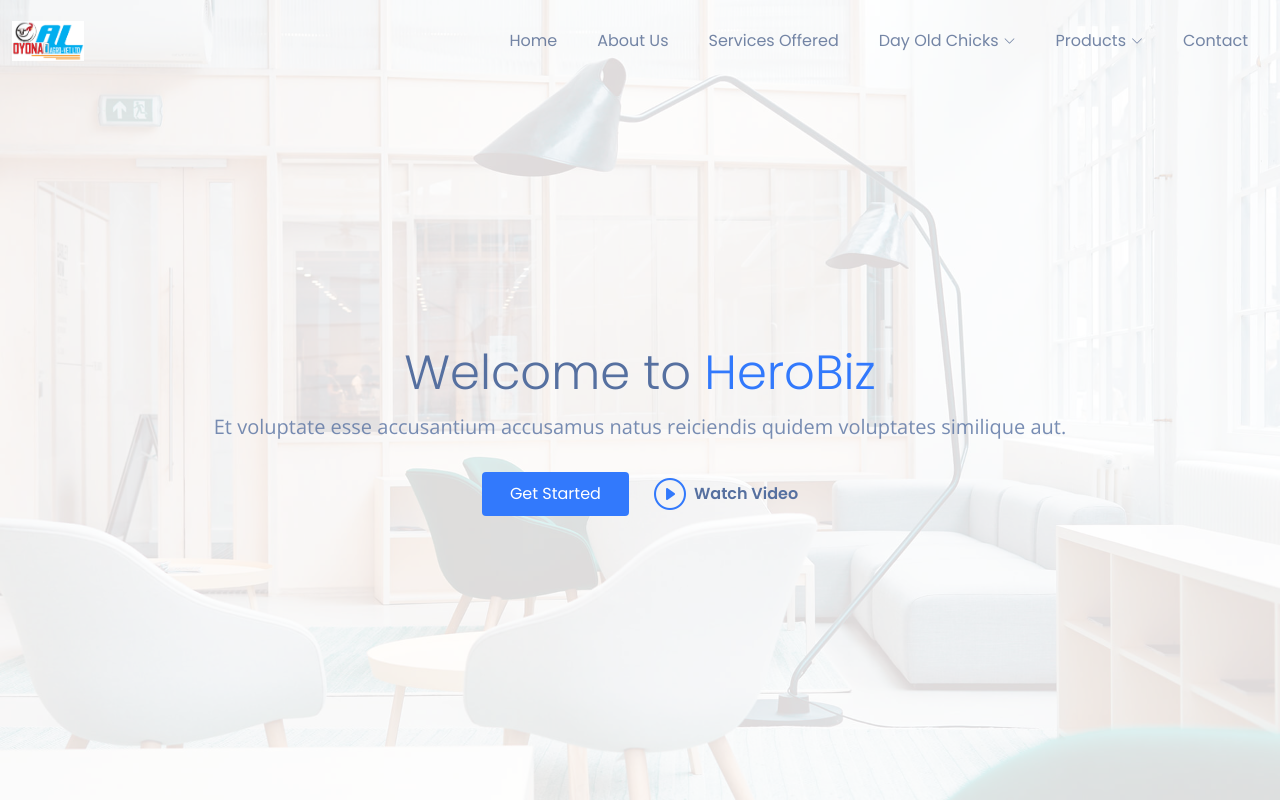
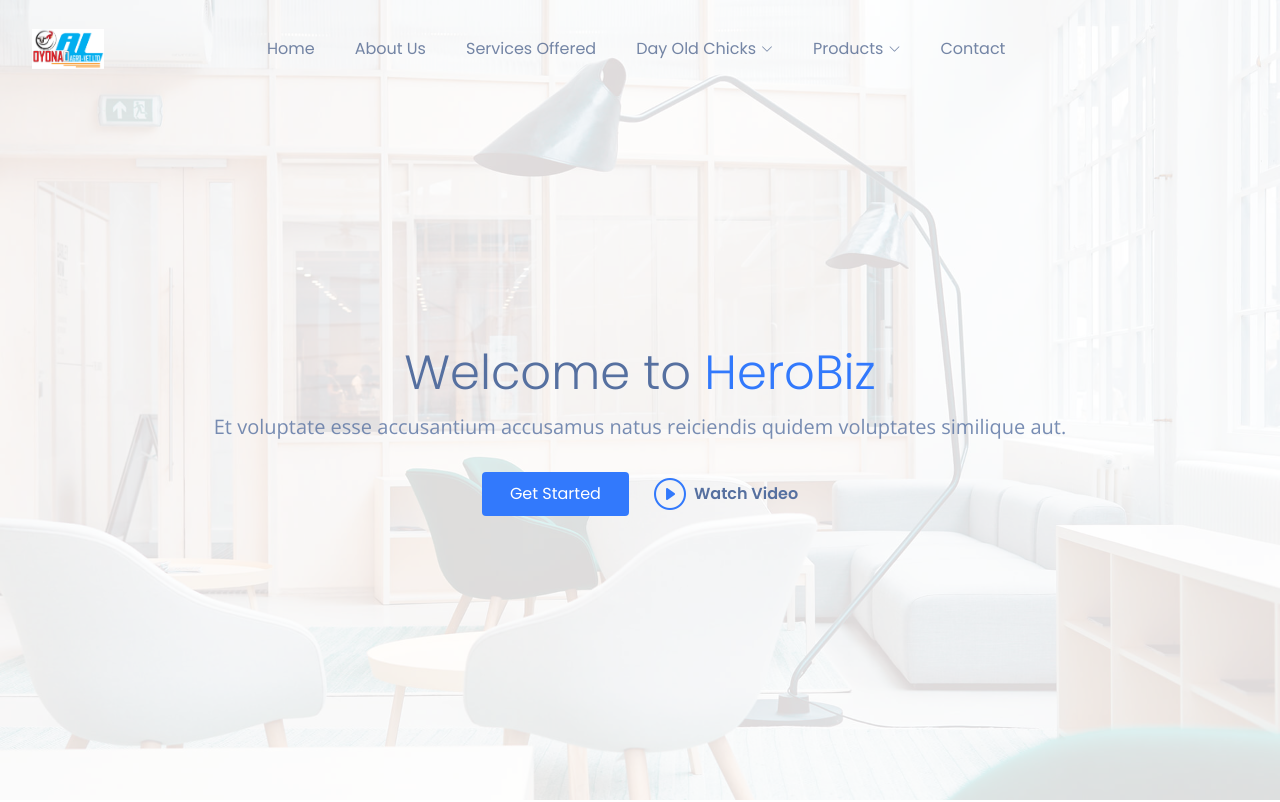
Before and after one commit to Crawford30/oyonao.agrovet.website, a plain HTML site: page index.html in a window 1280 px wide. Shown: the top 802 px of the page. Drawn offline with nearby package versions, Linux system fonts and the light colour scheme.

Commit message:
Set width to 90%

```diff
--- a/assets/css/main.css
+++ b/assets/css/main.css
@@ -212,6 +212,7 @@
 # Header
 --------------------------------------------------------------*/
 .header {
+  /* width: 90%; */
   padding: 15px 0;
   transition: all 0.5s;
   z-index: 997;
@@ -269,6 +270,7 @@
 --------------------------------------------------------------*/
 @media (min-width: 1280px) {
   .navbar {
+    width: 90%;
     padding: 0;
     position: relative;
   }
--- a/index.html
+++ b/index.html
@@ -11,7 +11,7 @@
 
   <!-- Favicons -->
   <link href="assets/img/Oyonao-logo.png" rel="icon">
-  <link href="assets/img/apple-touch-icon.png" rel="apple-touch-icon">
+  <!-- <link href="assets/img/apple-touch-icon.png" rel="apple-touch-icon"> -->
 
   <!-- Google Fonts -->
   <link rel="preconnect" href="https://fonts.googleapis.com">
@@ -50,14 +50,16 @@
 
   <!-- ======= Header ======= -->
   <header id="header" class="header fixed-top" data-scrollto-offset="0">
-    <div class="container-fluid d-flex align-items-center justify-content-between">
-      <a href="index.html" class="logo d-flex align-items-center scrollto me-auto me-lg-0">
-        <img src="assets/img/Oyonao-logo.png" alt="">
-      </a>
+    <!-- <div class="container-fluid d-flex align-items-center justify-content-between"> -->
+        <div class="container-fluid d-flex align-items-center">
 
       <nav id="navbar" class="navbar">
+        <a href="index.html" class="logo d-flex align-items-center scrollto me-auto me-lg-0">
+            <img src="assets/img/Oyonao-logo.png" alt="">
+          </a>
+
         <ul>
-          <li><a href="index.html">Home</a></li>
+            <li><a href="index.html">Home</a></li>
           <li><a class="nav-link scrollto" href="index.html#about">About Us</a></li>
           <li><a class="nav-link scrollto" href="index.html#services">Services Offered</a></li>
 
@@ -68,6 +70,7 @@
               <li><a href="#">Layers</a></li>
             </ul>
           </li>
+
 
           <li class="dropdown"><a href="#"><span>Products</span> <i class="bi bi-chevron-down dropdown-indicator"></i></a>
             <ul>
```
